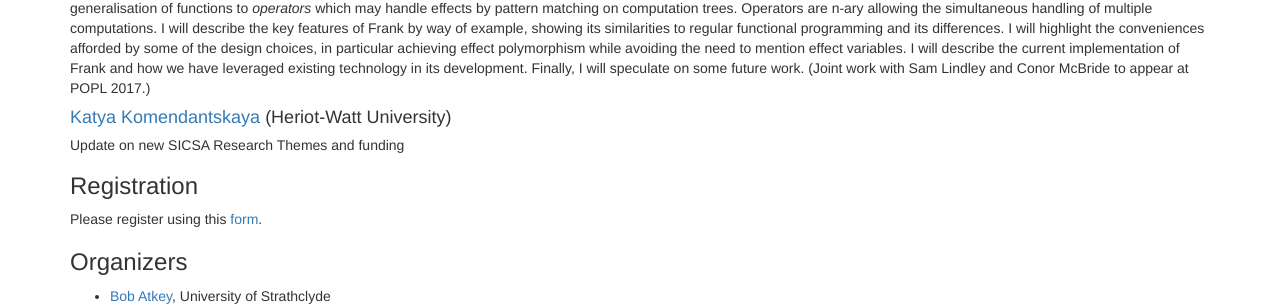
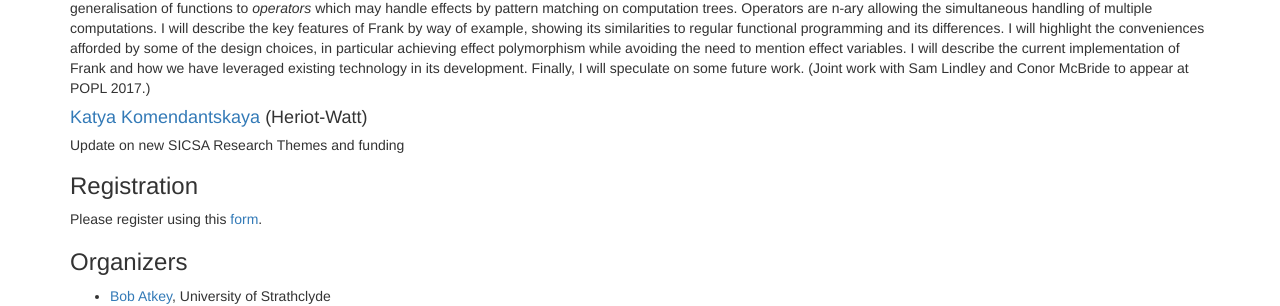
Before and after one commit to msp-strath/spls-16, a Jekyll site: the page built from index.md, in a window 1280 px wide and 900 px high, scrolled down 1703 px. Shown: the part 270-576 px from the top of the window. Built offline with Jekyll 4.4.1, drawn with Linux system fonts in a browser that asks for light colours; nearby versions of some CDN libraries.

Commit message:
consistency Heriot-Watt University vs Heriot-Watt

```diff
--- a/index.md
+++ b/index.md
@@ -123,7 +123,7 @@ Frank and how we have leveraged existing technology in its
 development. Finally, I will speculate on some future work. (Joint work with
 Sam Lindley and Conor McBride to appear at POPL 2017.)
 
-#### [Katya Komendantskaya](http://www.macs.hw.ac.uk/~ek19/) (Heriot-Watt University)
+#### [Katya Komendantskaya](http://www.macs.hw.ac.uk/~ek19/) (Heriot-Watt)
 
 ##### Update on new SICSA Research Themes and funding
 
```
